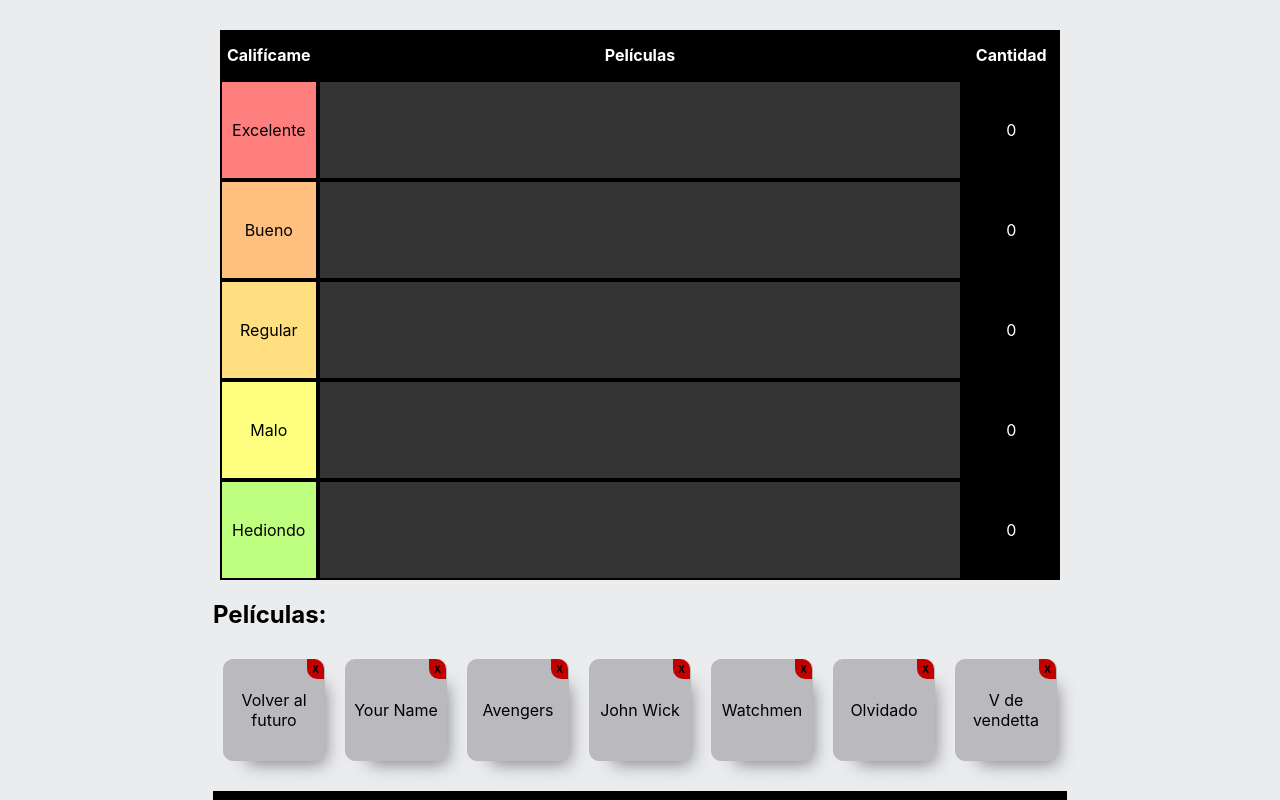
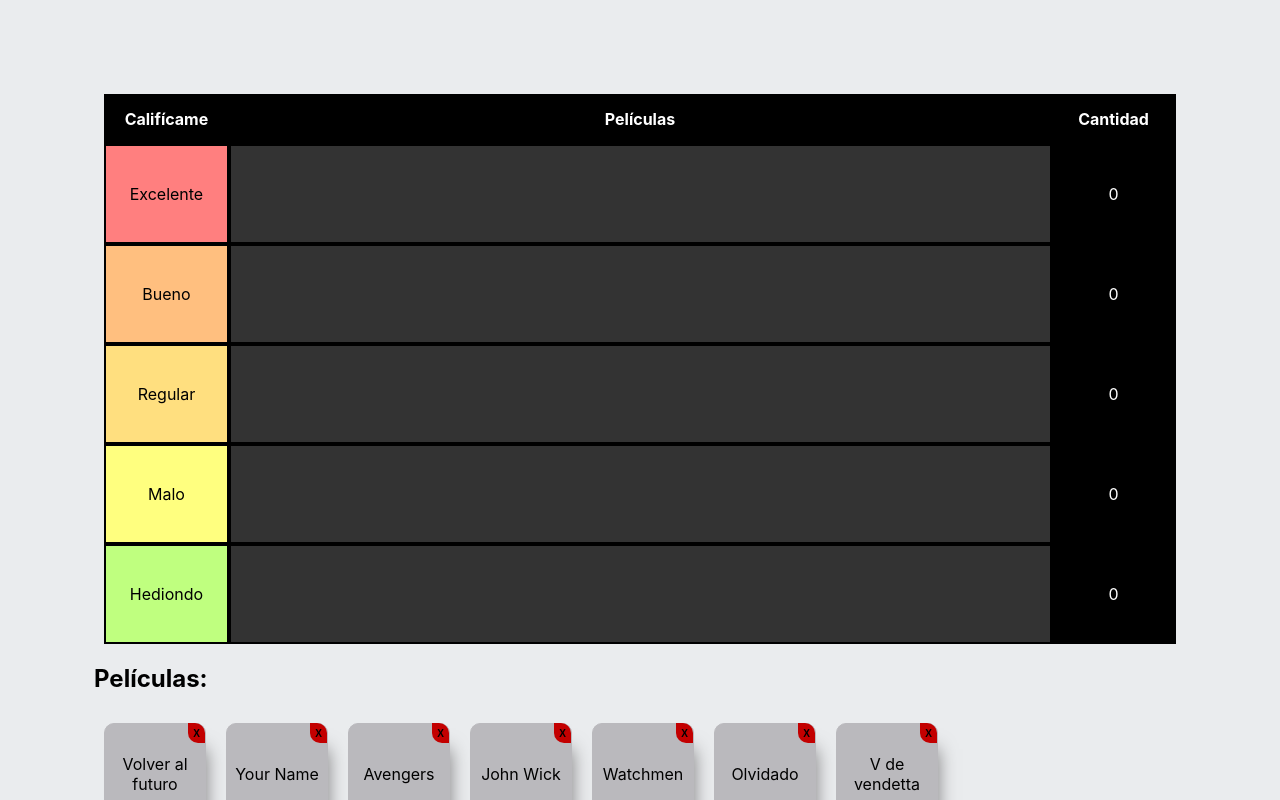
Before and after one commit to andregbracco/reactPeliculas, a React (Create React App) app: page / in a window 1280 px wide. Shown: the top 800 px of the page. Built offline with nearby package versions, Linux system fonts and the light colour scheme.

Commit message:
calificar

```diff
--- a/src/App.css
+++ b/src/App.css
@@ -1,7 +1,8 @@
 .contenedor {
-  display: flex;
-  justify-content: space-evenly;
   background-color: #EAECEE;
+  width: 90%;
+  margin: auto;
+  padding: 5%;
 }
 .row {
   display: flex;
@@ -19,6 +20,10 @@
   background-color: #000000;
   align-items: center;
   color: #ffffff;
+}
+.row .col p:hover {
+  font-size: 1.2em;
+  cursor: pointer;
 }
 .excelente {
   background: rgb(255, 127, 127);
--- a/src/App.js
+++ b/src/App.js
@@ -12,7 +12,7 @@ function App() {
 
     const [peliNueva, setPeliNueva] = useState('Peli Nueva');
     const [peliculas, setPeliculas] = useState(listaPelis);
-    const [seleccionada, setSeleccionada] = useState('')
+    const [seleccionada, setSeleccionada] = useState('');
 
     function tomaValor(evento) {
         setPeliNueva(evento.target.value)
@@ -22,11 +22,11 @@ function App() {
     <div className="contenedor">
         <div className="tabla">
           <Cabecera calificaciones='Califícame' listadoPeliculas='Películas' columna3='Cantidad'/>
-          <Fila calificacion='Excelente' setSeleccionada={setSeleccionada}/>
-          <Fila calificacion='Bueno' setSeleccionada={setSeleccionada}/>
-          <Fila calificacion='Regular' setSeleccionada={setSeleccionada} />
-          <Fila calificacion='Malo' setSeleccionada={setSeleccionada} />
-          <Fila calificacion='Hediondo' setSeleccionada={setSeleccionada} />
+          <Fila calificacion='Excelente' seleccionada={seleccionada} setSeleccionada={setSeleccionada}/>
+          <Fila calificacion='Bueno' seleccionada={seleccionada} setSeleccionada={setSeleccionada}/>
+          <Fila calificacion='Regular' seleccionada={seleccionada} setSeleccionada={setSeleccionada} />
+          <Fila calificacion='Malo' seleccionada={seleccionada} setSeleccionada={setSeleccionada} />
+          <Fila calificacion='Hediondo' seleccionada={seleccionada} setSeleccionada={setSeleccionada} />
 
           <ListaPelis setPeliculas={setPeliculas}
                       peliculas={peliculas}
--- a/src/components/Fila.js
+++ b/src/components/Fila.js
@@ -1,16 +1,20 @@
 import React from 'react';
-import { useState } from 'react';
+import { useState, useEffect } from 'react';
 import Card from './Card';
 
-const Fila = ({calificacion, setSeleccionada}) => {
+const Fila = ({calificacion, setSeleccionada, seleccionada}) => {
 
     const [listaDePeliculas, setListaDePeliculas] = useState([])
+
+    function sumarLista() {
+        setListaDePeliculas([...listaDePeliculas, seleccionada])
+    }
 
     return (
         <div>
           <div className="row">
             <div className={"col " + calificacion.toLowerCase()}>
-              {calificacion}
+              <p onClick={sumarLista} >{calificacion}</p>
             </div>
             <div className="pelis">
               {listaDePeliculas.map(peli=> <Card peli={peli} setPeliculas={setListaDePeliculas} setSeleccionada={setSeleccionada}/>)}
```
